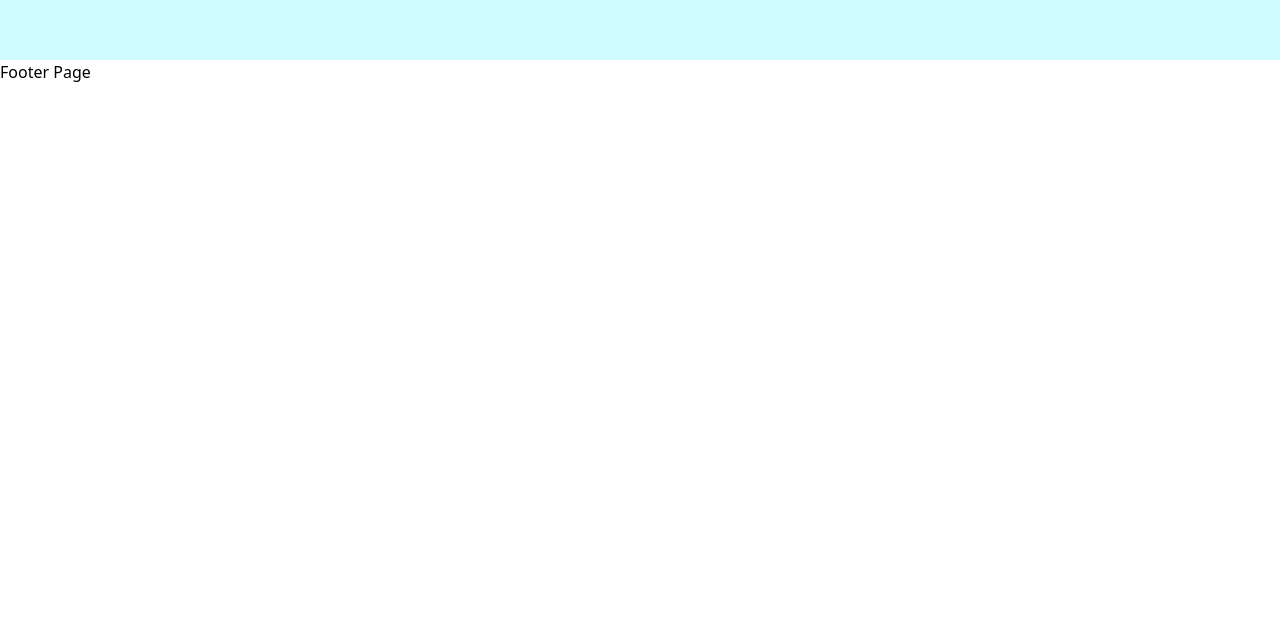
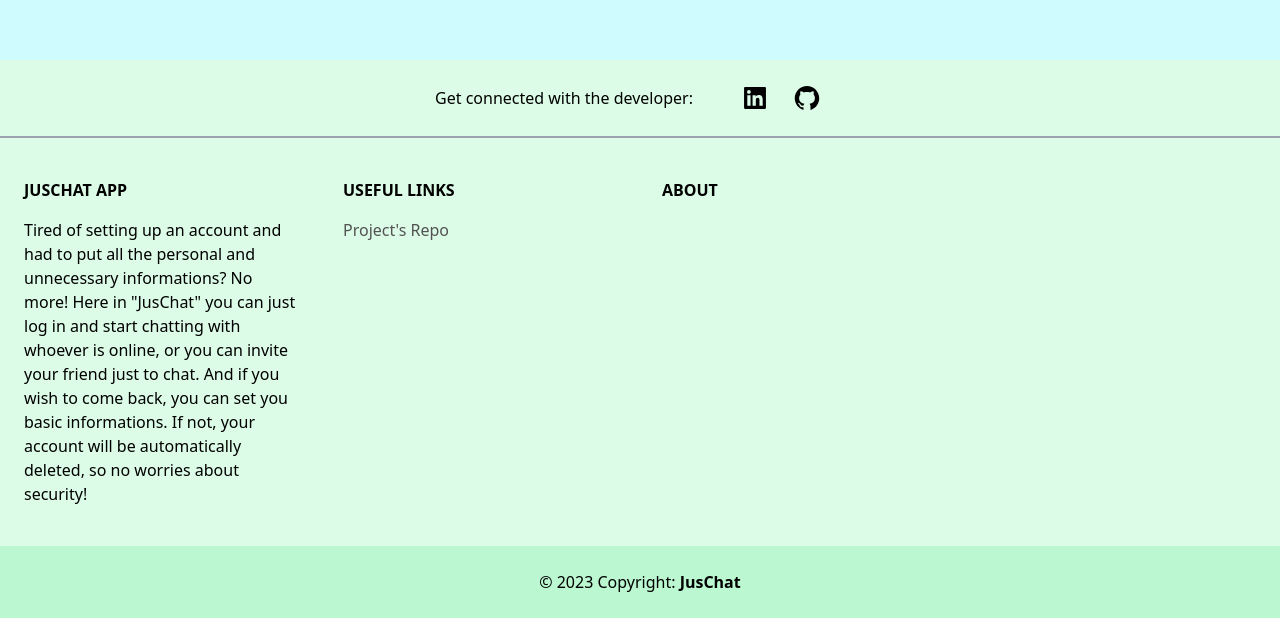
Before and after one commit to pjungjs/juschat-app, a React (Create React App) app in the folder frontend/: page / in a window 1280 px wide. Shown: the part 788-1406 px from the top of the page. Before the commit the page ends 872 px from the top, so only its background shows below. Built offline with nearby package versions, Linux system fonts and the light colour scheme; no server answers; the HTML template or start-up script is replaced by a standard one.

Commit message:
FE_footer done

```diff
--- a/frontend/package.json
+++ b/frontend/package.json
@@ -10,6 +10,7 @@
     "dotenv": "^16.0.3",
     "react": "^18.2.0",
     "react-dom": "^18.2.0",
+    "react-icons": "^4.8.0",
     "react-router-dom": "^6.11.2",
     "react-scripts": "5.0.1",
     "web-vitals": "^2.1.4"
--- a/frontend/src/components/Footer.jsx
+++ b/frontend/src/components/Footer.jsx
@@ -1,8 +1,75 @@
+import { Link } from "react-router-dom";
+import { AiFillLinkedin, AiFillGithub } from "react-icons/ai";
 
 function Footer() {
   return (
-    <div>
-      <h1>Footer Page</h1>
+    <div className="bg-green-100 text-center lg:text-left">
+      <div className="flex p-6 items-center justify-center border-b-2 border-gray-400">
+        <div className="mr-12">
+          <span>Get connected with the developer:</span>
+        </div>
+        <div className="flex justify-center">
+          <a href="https://www.linkedin.com/in/jinseok-jung/"
+            className="mr-6"
+            target="_blank"
+            rel="noopener noreferrer"
+          >
+            <AiFillLinkedin className="h-7 w-7 text-black hover:text-blue-700" />
+          </a>
+          <a href="https://github.com/pjungjs"
+            className="mr-6"
+            target="_blank"
+            rel="noopener noreferrer"
+          >
+            <AiFillGithub className="h-7 w-7 text-black hover:text-blue-700" />
+          </a>
+        </div>
+      </div>
+
+      <div className="mx-6 py-10 text-center md:text-left">
+        <div className="grid-1 grid gap-11 md:grid-cols-2 lg:grid-cols-4">
+          <div className="">
+            <Link to="/">
+              <h6 className="mb-4 flex items-center justify-center font-semibold uppercase md:justify-start hover:underline">
+                JusChat App
+              </h6>
+            </Link>
+            <p>
+              Tired of setting up an account and had to put all the personal and unnecessary informations?
+              No more! Here in "JusChat" you can just log in and start chatting with whoever is online,
+              or you can invite your friend just to chat.
+              And if you wish to come back, you can set you basic informations.
+              If not, your account will be automatically deleted, so no worries about security!
+            </p>
+          </div>
+          <div>
+            <h6 className="mb-4 flex justify-center font-semibold uppercase md:justify-start">
+              Useful links
+            </h6>
+            <p>
+              <a href="https://github.com/pjungjs/juschat-app"
+                className="text-neutral-600 hover:underline"
+                target="_blank"
+                rel="noopener noreferrer"
+              >
+                Project's Repo
+              </a>
+            </p>
+          </div>
+          <div>
+            <Link to="/about">
+              <h6 className="mb-4 flex justify-center font-semibold uppercase md:justify-start hover:underline">
+                About
+              </h6>
+            </Link>
+          </div>
+        </div>
+      </div>
+
+      <div className="bg-green-200 p-6 text-center">
+        <span>© 2023 Copyright: </span>
+        <span className="font-semibold">JusChat</span>
+      </div>
     </div>
   )
 }
```
Also changed, not shown: 1 other file (tests, documents, lock files or other folders).
